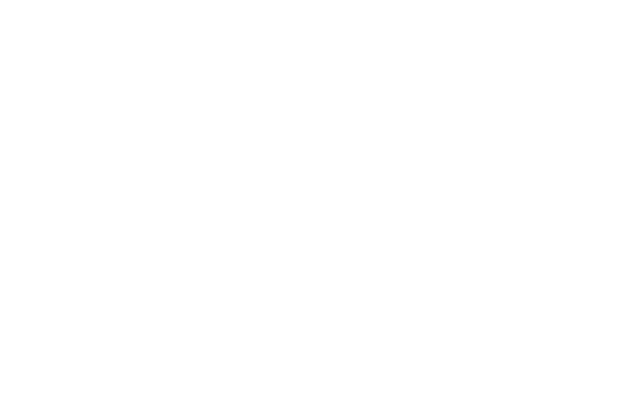
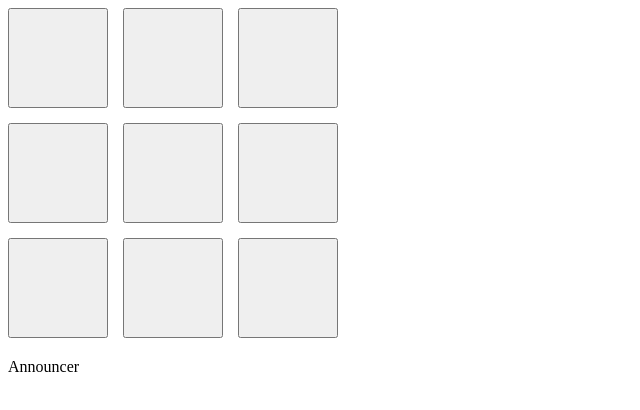
Before and after one commit to mid1224/odin-tic-tac-toe, a plain HTML site: page index.html in a window 1280 px wide. Shown: the whole page, without its empty margins (0-640 px from the left). Drawn offline with Linux system fonts and the light colour scheme.

Commit message:
Add buttons to choose cell on the board

```diff
--- a/index.html
+++ b/index.html
@@ -8,7 +8,19 @@
     <title>Odin Tic Tac Toe</title>
 </head>
 <body>
+    <div id="game-board">
+        <button class="cell-button"></button>
+        <button class="cell-button"></button>
+        <button class="cell-button"></button>
+        <button class="cell-button"></button>
+        <button class="cell-button"></button>
+        <button class="cell-button"></button>
+        <button class="cell-button"></button>
+        <button class="cell-button"></button>
+        <button class="cell-button"></button>
+    </div>
 
+    <div id="announcer">Announcer</div>
 
     <script src="main.js"></script>
 </body>
--- a/main.js
+++ b/main.js
@@ -73,6 +73,13 @@ function chooseCell(a) {
     }
 }
 
+const cellButtons = document.getElementsByClassName("cell-button");
+
+for (let i = 0; i < cellButtons.length; i++)
+{
+    cellButtons[i].addEventListener("click", () => chooseCell(i));
+}
+
 function checkWinner()
 {
     const winningCombinations = [
--- a/styles.css
+++ b/styles.css
@@ -0,0 +1,15 @@
+#game-board {
+    display: grid;
+    grid-template-columns: repeat(3, 100px);
+    grid-template-rows: repeat(3, 100px);
+
+    gap: 15px;
+}
+
+.cell-button {
+
+}
+
+#announcer {
+    margin-top: 20px;
+}
```
